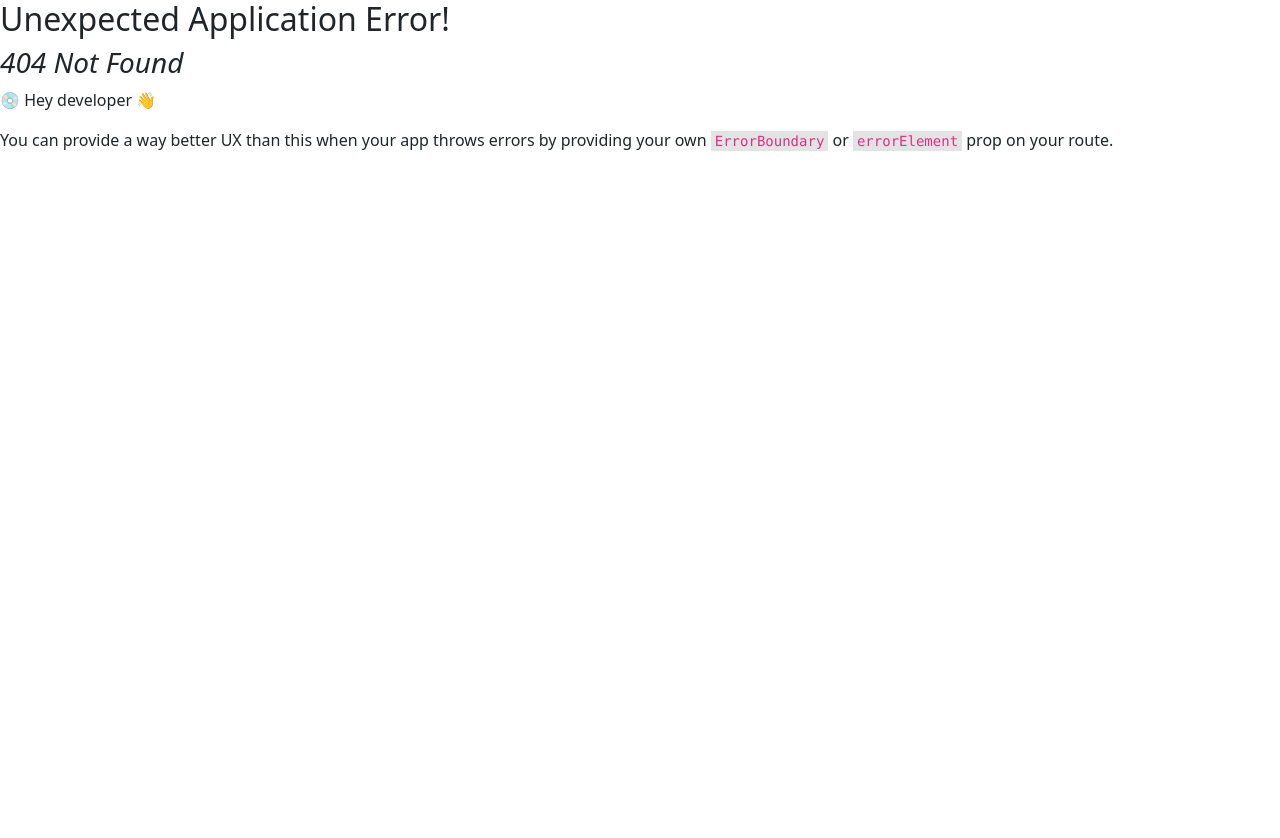
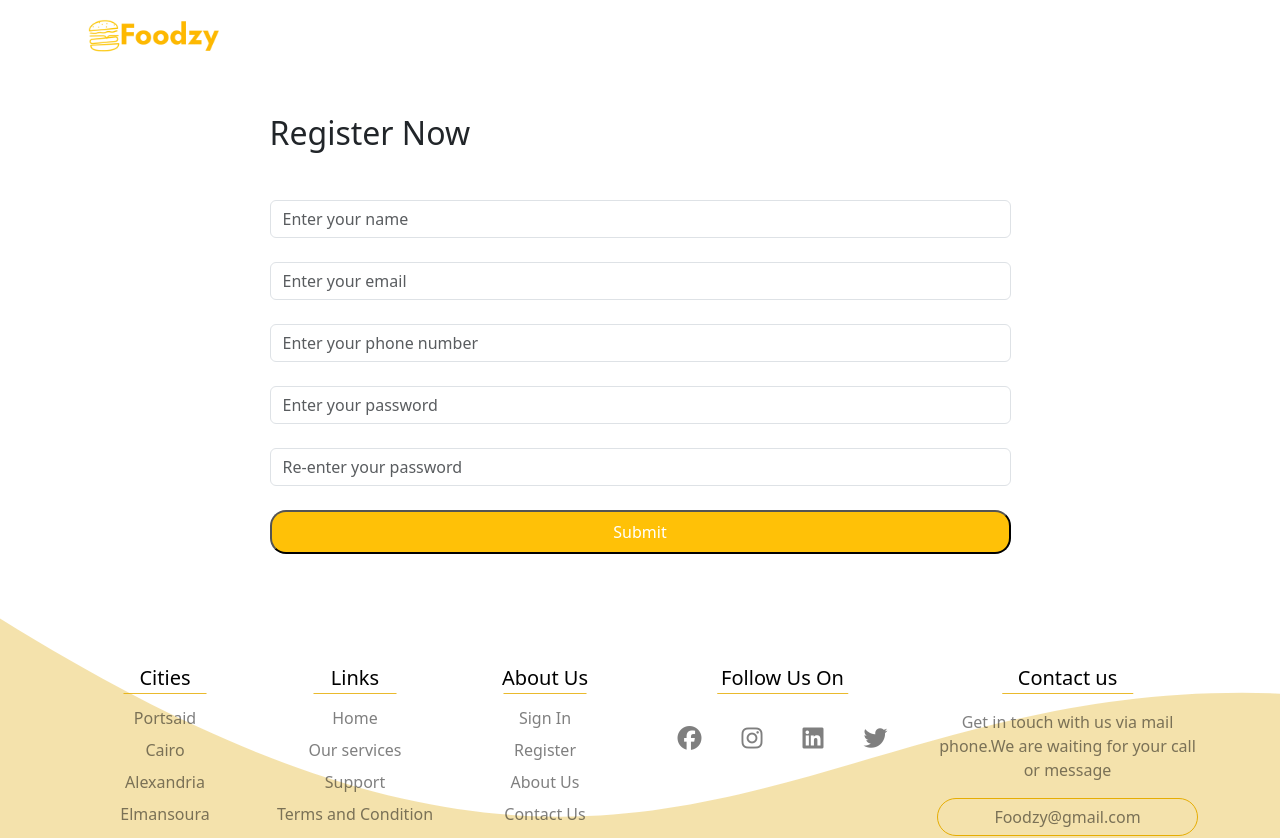
Before and after one commit to OmarSanad3/food-ordering-app, a React (Vite) app in the folder frontend/: page /Register in a window 1280 px wide. Before the commit this address had no page. Shown: the top 838 px of the page. Before the commit the page ends 800 px from the top, so only its background shows below. Built offline with nearby package versions, Linux system fonts and the light colour scheme.

Commit message:
login/register

```diff
--- a/frontend/package.json
+++ b/frontend/package.json
@@ -11,11 +11,15 @@
   },
   "dependencies": {
     "@fortawesome/fontawesome-free": "^6.6.0",
+    "axios": "^1.7.7",
     "bootstrap": "^5.3.3",
     "bootstrap-icons": "^1.11.3",
+    "formik": "^2.4.6",
     "react": "^18.3.1",
     "react-dom": "^18.3.1",
-    "react-router-dom": "^6.27.0"
+    "react-loader-spinner": "^6.1.6",
+    "react-router-dom": "^6.27.0",
+    "yup": "^1.4.0"
   },
   "devDependencies": {
     "@eslint/js": "^9.11.1",
--- a/frontend/src/components/Header/Header.jsx
+++ b/frontend/src/components/Header/Header.jsx
@@ -9,12 +9,12 @@ function Header() {
     <>
       <li>
         {/* add sign up page here  */}
-        <Link className="nav-link" to="/">
+        <Link className="nav-link" to="/Login">
           Login
         </Link>
       </li>
       <li>
-        <Link className="nav-link active" to="/">
+        <Link className="nav-link active" to="/Register">
           Sign Up
         </Link>
       </li>
--- /dev/null
+++ b/frontend/src/components/Login/Login.jsx
@@ -0,0 +1,121 @@
+import axios from "axios";
+import { useFormik} from "formik";
+import { useState } from "react";
+import { ColorRing } from "react-loader-spinner";
+import { useNavigate } from "react-router-dom";
+
+import * as yup from 'yup'
+
+
+export default function Login() {
+  const [isPost, setisPost] = useState(false)
+  const [errMessage, seterrMessage] = useState(undefined)
+  const [isLoading, setIsLoading] = useState(false)
+  const navigate=useNavigate()
+
+
+
+const mySchema=yup.object({
+
+  email:yup.string().required("email is required").email("enter avalid email") ,
+  password:yup.string().required("password is required").min(6).max(12),
+
+
+})
+const userData = {
+
+  email: "",
+  password: "",
+
+};
+
+async function sendUserData(values) {
+  setIsLoading(true)
+  try {
+    const res = await axios.post("https://ecommerce.routemisr.com/api/v1/auth/signin", values);
+    console.log("submitted", values);
+
+    setisPost(true);
+    seterrMessage(undefined)
+    setTimeout(function(){navigate("/resturants")},2000);
+  } catch (e) {
+    if (e.response && e.response.status === 409) {
+      console.log(e.response.data.message);
+      seterrMessage(e.response.data.message)
+      setisPost(false)
+
+    } else {
+      console.log("errorrrrr", e);
+      seterrMessage(e.response.data.message)
+    }
+  }
+  setIsLoading(false)
+}
+
+  const myFormik = useFormik({
+    initialValues: userData,
+    onSubmit: sendUserData,
+
+    validationSchema:mySchema
+  });
+
+  console.log(myFormik.errors);
+
+  return (
+    <div className="w-75 m-auto p-5">
+
+      {isPost==true?<div className="alert alert-success text-center ">Welcome Back !</div>:""}
+      {errMessage?<div className="alert alert-danger text-center ">{errMessage}</div>:""}
+      <h2 className="mb-5">Login     Now</h2>
+      <form onSubmit={myFormik.handleSubmit}>
+
+
+
+
+
+        <input
+          onChange={myFormik.handleChange}
+         onBlur={myFormik.handleBlur}
+          value={myFormik.values.email}
+          type="text"
+          id="email"
+          placeholder="Enter your email"
+          className="form-control mb-4"
+        />
+          {myFormik.errors.email&& myFormik.touched.email && (
+          <div className="alert alert-danger">{myFormik.errors.email}</div>
+        )}
+
+
+        <input
+          onChange={myFormik.handleChange}
+         onBlur={myFormik.handleBlur}
+          value={myFormik.values.password}
+          type="password"
+
+          id="password"
+          placeholder="Enter your password"
+          className="form-control mb-4"
+        />
+        {myFormik.errors.password && myFormik.touched.password && (
+          <div className="alert alert-danger">{myFormik.errors.password}</div>
+        )}
+
+
+        <button type="submit" className="rounded-4 text-white p-2 bg-warning  w-100">
+
+          {isLoading? <ColorRing
+            visible={true}
+            height="40"
+            width="40"
+            ariaLabel="color-ring-loading"
+            wrapperStyle={{}}
+            wrapperClass="color-ring-wrapper"
+            colors={['#fff', '#fff', '#fff', '#fff', '#fff']}
+  />:"Login"}
+
+        </button>
+      </form>
+    </div>
+  );
+}
--- /dev/null
+++ b/frontend/src/components/Register/Register.jsx
@@ -0,0 +1,177 @@
+import axios from "axios";
+import { useFormik} from "formik";
+import { useState } from "react";
+import { ColorRing } from "react-loader-spinner";
+import { useNavigate } from "react-router-dom";
+import { useContext } from "react";
+import { AppContext } from "../../context/AppContext";
+
+
+
+import * as yup from 'yup'
+
+
+export default function Register() {
+  const [isPost, setisPost] = useState(false)
+  const [errMessage, seterrMessage] = useState(undefined)
+  const [isLoading, setIsLoading] = useState(false)
+  const { toggleRegistration} = useContext(AppContext);
+
+
+
+  const navigate=useNavigate()
+  console.log(isPost,"before");
+
+
+
+const mySchema=yup.object({
+
+  name:yup.string().required("Name is Required").min(3,"must be more than 3 chars").max(10,"must be less than 10"),
+  phone:yup.string().required("phone is required").length(11,"must be 11 digit") ,
+  email:yup.string().required("email is required").email("enter avalid email") ,
+  password:yup.string().required("password is required").min(6).max(12),
+  rePassword:yup.string().required("Repassword is required").oneOf([yup.ref("password")], "Passwords must match")
+
+})
+const userData = {
+  name: "",
+  email: "",
+  phone: "",
+  password: "",
+  rePassword: "",
+};
+async function sendUserData(values) {
+  setIsLoading(true)
+  try {
+    const res = await axios.post("https://ecommerce.routemisr.com/api/v1/auth/signup", values);
+    console.log("submitted", values);
+
+    setisPost(true);
+    toggleRegistration()
+    console.log();
+
+    seterrMessage(undefined)
+    setTimeout(function(){navigate("/resturants")},2000);
+  } catch (e) {
+    if (e.response && e.response.status === 409) {
+      console.log(e.response.data.message);
+      seterrMessage(e.response.data.message) // Conflict: User already exists
+      setisPost(false)
+
+    } else {
+      console.log("error", e);
+    }
+  }
+  setIsLoading(false)
+}
+
+  const myFormik = useFormik({
+    initialValues: userData,
+    onSubmit: sendUserData,
+
+    validationSchema:mySchema
+  });
+
+  console.log(myFormik.errors);
+
+  return (
+    <div className="w-75 m-auto p-5">
+
+      {isPost==true?<div className="alert alert-success text-center ">Your account is created successefuly</div>:""}
+      {errMessage?<div className="alert alert-danger text-center ">{errMessage}</div>:""}
+      <h2 className="mb-5">Register Now</h2>
+      <form onSubmit={myFormik.handleSubmit}>
+
+        <input
+          onChange={myFormik.handleChange}
+         onBlur={myFormik.handleBlur}
+          value={myFormik.values.name}
+          type="text"
+
+          id="name"
+          placeholder="Enter your name"
+          className="form-control mb-4"
+        />
+          {myFormik.errors.name && myFormik.touched.name && (
+          <div className="alert alert-danger">{myFormik.errors.name}</div>
+        )}
+
+
+
+        <input
+          onChange={myFormik.handleChange}
+         onBlur={myFormik.handleBlur}
+          value={myFormik.values.email}
+          type="text"
+          id="email"
+          placeholder="Enter your email"
+          className="form-control mb-4"
+        />
+          {myFormik.errors.email&& myFormik.touched.email && (
+          <div className="alert alert-danger">{myFormik.errors.email}</div>
+        )}
+
+
+
+        <input
+          onChange={myFormik.handleChange}
+         onBlur={myFormik.handleBlur}
+          value={myFormik.values.phone}
+          type="text"
+
+          id="phone"
+          placeholder="Enter your phone number"
+          className="form-control mb-4"
+        />
+         {myFormik.errors.phone && myFormik.touched.phone && (
+          <div className="alert alert-danger">{myFormik.errors.phone}</div>
+        )}
+
+
+        <input
+          onChange={myFormik.handleChange}
+         onBlur={myFormik.handleBlur}
+          value={myFormik.values.password}
+          type="password"
+
+          id="password"
+          placeholder="Enter your password"
+          className="form-control mb-4"
+        />
+        {myFormik.errors.password && myFormik.touched.password && (
+          <div className="alert alert-danger">{myFormik.errors.password}</div>
+        )}
+
+
+        <input
+          onChange={myFormik.handleChange}
+         onBlur={myFormik.handleBlur}
+
+          value={myFormik.values.rePassword}
+          type="password"
+
+          id="rePassword"
+          placeholder="Re-enter your password"
+          className="form-control mb-4"
+        />
+        {myFormik.errors.rePassword && myFormik.touched.rePassword && (
+          <div className="alert alert-danger">{myFormik.errors.rePassword}</div>
+        )}
+
+        <button type="submit" className="rounded-4 text-white p-2 bg-warning w-100">
+
+          {isLoading? <ColorRing
+            visible={true}
+            height="40"
+            width="40"
+            ariaLabel="color-ring-loading"
+            wrapperStyle={{}}
+            wrapperClass="color-ring-wrapper"
+            colors={['#fff', '#fff', '#fff', '#fff', '#fff']}
+  />:"Submit"}
+
+        </button>
+      </form>
+    </div>
+  );
+}
```
Also changed, not shown: frontend/src/router/router.jsx (+8 -0 lines), 1 other file (tests, documents, lock files or other folders).
